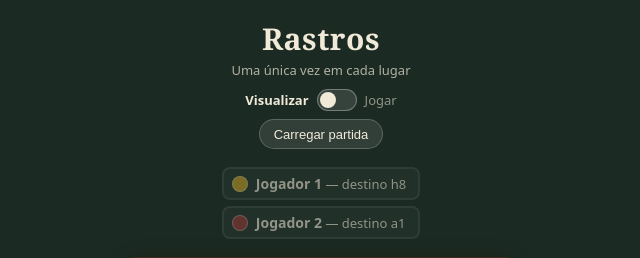
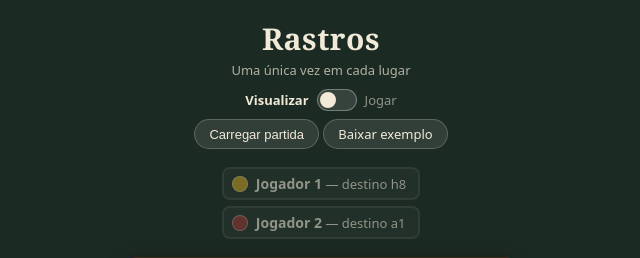
Before and after one commit to VPiacini/Visualizador_21, a Flask app: page / in a window 1280 px wide. Shown: the part 114-372 px from the top of the page, without its empty margins (319-959 px from the left). Run offline with Flask 3, Linux system fonts and the light colour scheme.

Commit message:
Botão Baixar exemplo: baixa a partida do livro de cada jogo

```diff
--- a/controllers/game_controller.py
+++ b/controllers/game_controller.py
@@ -2,10 +2,10 @@
 from dataclasses import replace
 
 from werkzeug.exceptions import RequestEntityTooLarge
-from flask import Blueprint, abort, jsonify, render_template, request
+from flask import Blueprint, abort, jsonify, render_template, request, send_from_directory
 
 from models.games.game import Game, History
-from models.games.registry import get_game, list_games
+from models.games.registry import LIVRO, get_game, list_games
 from models.move import build_history
 from models.piece import Piece
 from models.play import play, start
@@ -66,6 +66,17 @@ def api_game(game_id: str):
     return jsonify(serialize_game(game))
 
 
+@bp.route("/api/games/<game_id>/exemplo.json")
+def api_sample(game_id: str):
+    """Partida do livro como arquivo, no formato aceito por Carregar partida."""
+    if get_game(game_id) is None:
+        abort(404)
+    return send_from_directory(
+        LIVRO, f"{game_id}.json", as_attachment=True,
+        download_name=f"{game_id}-exemplo.json", mimetype="application/json",
+    )
+
+
 @bp.route("/api/replay", methods=["POST"])
 def api_replay():
     request.max_content_length = MAX_UPLOAD
--- a/static/css/style.css
+++ b/static/css/style.css
@@ -338,6 +338,13 @@ body.jogando .view-only {
   font-size: 13px;
 }
 #btn-load { margin-top: 8px; }
+a.pill-btn {
+  display: inline-flex;
+  align-items: center;
+  vertical-align: top;
+  margin-top: 8px;
+  text-decoration: none;
+}
 #source-switch .active { background: rgba(255, 255, 255, 0.25); font-weight: 700; }
 #source-switch [hidden] { display: none; }
 #source-switch.empty { display: none; }
--- a/static/js/board.js
+++ b/static/js/board.js
@@ -341,6 +341,7 @@ function showGame(game, from) {
   live = null;
   boardEl.classList.remove("playing");
   modeSwitchEl.hidden = !game.playable;
+  document.getElementById("btn-sample").href = `/api/games/${gameId}/exemplo.json`;
 
   nameEl.textContent = currentGame.name;
   subtitleEl.textContent = currentGame.subtitle;
--- a/templates/index.html
+++ b/templates/index.html
@@ -23,6 +23,7 @@
         <span>Jogar</span>
       </label>
       <button id="btn-load" class="pill-btn view-only">Carregar partida</button>
+      <a id="btn-sample" class="pill-btn view-only" download>Baixar exemplo</a>
       <input id="file-load" type="file" accept=".json,application/json" hidden />
     </header>
 
```
